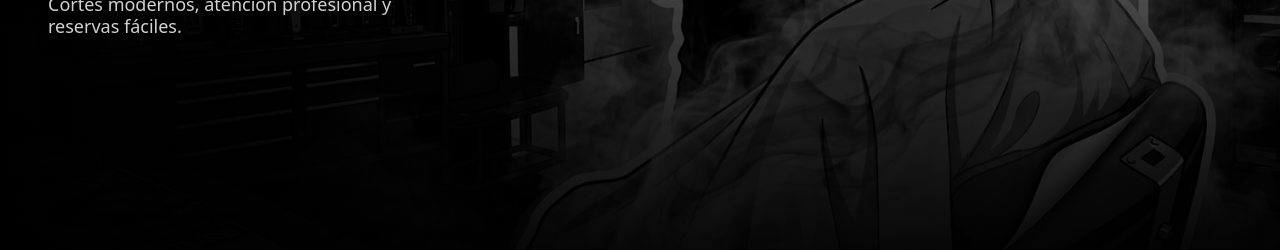
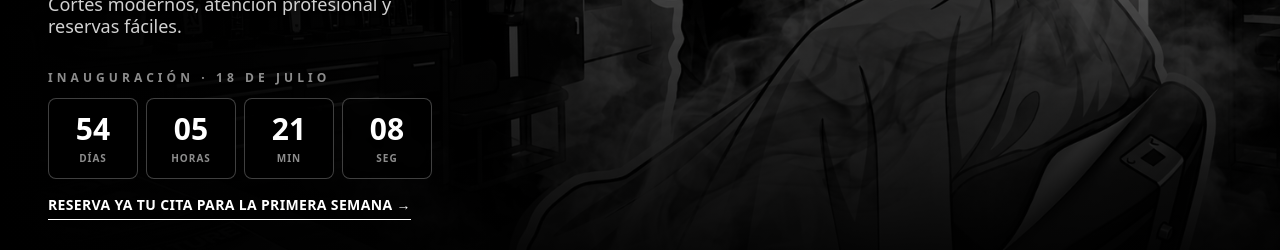
Before and after one commit to Pieroprincipe22/the-new-spark, a Next.js app: page / in a window 1280 px wide. Shown: the part 453-703 px from the top of the page. Built offline with nearby package versions, Linux system fonts and the light colour scheme; no server answers; the database is empty.

Commit message:
Cuenta atrás de inauguración en el hero y encuadre del fondo ajustado para móvil

```diff
--- a/src/components/sections/Hero.tsx
+++ b/src/components/sections/Hero.tsx
@@ -1,11 +1,13 @@
+import { InaugurationCountdown } from "@/components/sections/InaugurationCountdown";
+
 export function Hero() {
   return (
     <section
       id="inicio"
       className="relative isolate min-h-screen overflow-hidden bg-black"
     >
-      <div
-        className="absolute inset-0 -z-30 bg-cover bg-center bg-no-repeat"
+     <div
+        className="absolute inset-0 -z-30 bg-cover bg-[position:72%_center] bg-no-repeat md:bg-center"
         style={{
           backgroundImage: "url('/images/hero-barber-bg.png')",
         }}
@@ -32,6 +34,8 @@ export function Hero() {
           <p className="mt-4 max-w-sm text-lg leading-tight text-white/82">
             Cortes modernos, atención profesional y reservas fáciles.
           </p>
+
+          <InaugurationCountdown />
         </div>
       </div>
     </section>
--- /dev/null
+++ b/src/components/sections/InaugurationCountdown.tsx
@@ -0,0 +1,96 @@
+"use client";
+
+import { useEffect, useState } from "react";
+import Link from "next/link";
+import { BOOKING_OPENS_ON } from "@/lib/schedule";
+
+// Momento exacto de la apertura: las 00:00 (hora local) del día de inauguración.
+function getOpeningTimestamp(): number {
+  const [year, month, day] = BOOKING_OPENS_ON.split("-").map(Number);
+  return new Date(year, month - 1, day, 0, 0, 0).getTime();
+}
+
+type TimeLeft = {
+  days: number;
+  hours: number;
+  minutes: number;
+  seconds: number;
+};
+
+function getTimeLeft(): TimeLeft | null {
+  const diff = getOpeningTimestamp() - Date.now();
+  if (diff <= 0) return null;
+
+  return {
+    days: Math.floor(diff / (1000 * 60 * 60 * 24)),
+    hours: Math.floor((diff / (1000 * 60 * 60)) % 24),
+    minutes: Math.floor((diff / (1000 * 60)) % 60),
+    seconds: Math.floor((diff / 1000) % 60),
+  };
+}
+
+function pad(value: number): string {
+  return String(value).padStart(2, "0");
+}
+
+export function InaugurationCountdown() {
+  // Empieza en null y solo se calcula en el cliente (dentro de callbacks),
+  // evitando desajustes de hidratación: el reloj del servidor y el del
+  // navegador nunca coinciden.
+  const [timeLeft, setTimeLeft] = useState<TimeLeft | null>(null);
+
+  useEffect(() => {
+    const tick = () => setTimeLeft(getTimeLeft());
+
+    // Primer cálculo inmediato (en un callback, ya en el navegador).
+    const frame = requestAnimationFrame(tick);
+    const interval = setInterval(tick, 1000);
+
+    return () => {
+      cancelAnimationFrame(frame);
+      clearInterval(interval);
+    };
+  }, []);
+
+  // Antes del primer cálculo no se pinta nada; cuando llegue el día 18,
+  // tampoco: el componente desaparece solo, sin tocar código.
+  if (!timeLeft) return null;
+
+  const units: Array<{ label: string; value: number }> = [
+    { label: "Días", value: timeLeft.days },
+    { label: "Horas", value: timeLeft.hours },
+    { label: "Min", value: timeLeft.minutes },
+    { label: "Seg", value: timeLeft.seconds },
+  ];
+
+  return (
+    <div className="mt-8 max-w-sm">
+      <p className="text-xs font-black uppercase tracking-[0.34em] text-white/55">
+        Inauguración · 18 de julio
+      </p>
+
+      <div className="mt-3 grid grid-cols-4 gap-2">
+        {units.map((unit) => (
+          <div
+            key={unit.label}
+            className="rounded-lg border border-white/25 bg-black/60 px-2 py-3 text-center backdrop-blur-sm"
+          >
+            <p className="text-2xl font-black tabular-nums text-white sm:text-3xl">
+              {pad(unit.value)}
+            </p>
+            <p className="mt-1 text-[10px] font-bold uppercase tracking-widest text-white/55">
+              {unit.label}
+            </p>
+          </div>
+        ))}
+      </div>
+
+      <Link
+        href="/#reserva"
+        className="mt-4 inline-block border-b border-white pb-1 text-sm font-bold uppercase tracking-wide text-white transition hover:text-zinc-300"
+      >
+        Reserva ya tu cita para la primera semana →
+      </Link>
+    </div>
+  );
+}
```
